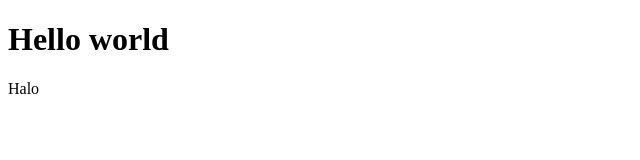
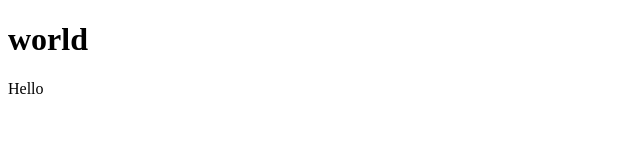
Before and after one commit to neyllfy/latihan-git, a plain HTML site: page index.html in a window 1280 px wide. Shown: the whole page, without its empty margins (0-640 px from the left). Drawn offline with Linux system fonts and the light colour scheme.

Commit message:
mengubah file

```diff
--- a/index.html
+++ b/index.html
@@ -7,7 +7,7 @@
     <title>Document</title>
 </head>
 <body>
-    <h1>Hello world</h1>
-    <p>Halo</p>
+    <h1>world</h1>
+    <p>Hello</p>
 </body>
 </html>
```
